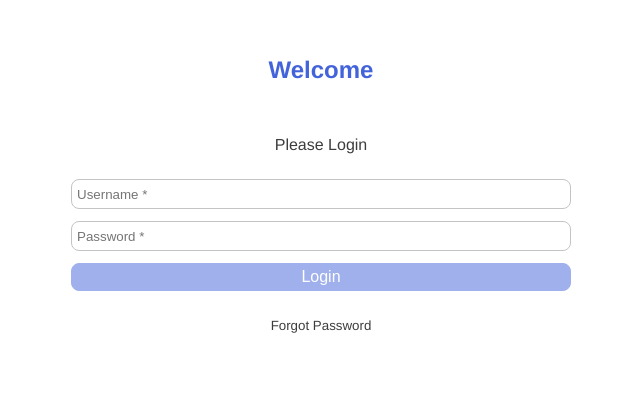
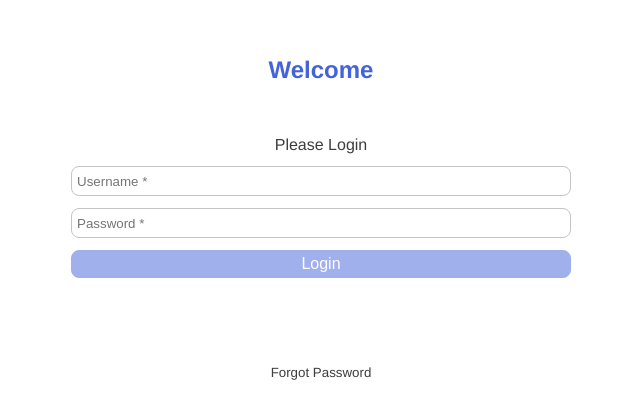
Before and after one commit to HassanM455/cmsfrontend, a React (Create React App) app in the folder app/: page / in a window 1280 px wide. Shown: the part 104-522 px from the top of the page, without its empty margins (319-959 px from the left). Built offline with nearby package versions, Linux system fonts and the light colour scheme.

Commit message:
Reorganizing CSS elements for LoginForm

```diff
--- a/app/src/App.css
+++ b/app/src/App.css
@@ -17,3 +17,17 @@
 
 	color: #4363DA;
 }
+
+
+.forgot__password {
+  position: absolute;
+ 	top: 35em;
+	color: #3D3D3D;
+	background: none;
+	border: none;
+	font-family: 'Helvetica Neue';
+	font-style: normal;
+	font-weight: 400;
+	line-height: 17px;
+	cursor: pointer;
+}
--- a/app/src/App.jsx
+++ b/app/src/App.jsx
@@ -4,6 +4,10 @@ import LoginForm from './components/LoginForm';
 
 
 function App() {
+  const forgotPasswordHandler = (event) => {
+
+  }
+
   return (
     <div className="app-login">
         <header
@@ -18,6 +22,7 @@ function App() {
             top: '15rem'
           }}>
         </LoginForm>
+      <button className="forgot__password" type="submit" onClick={forgotPasswordHandler}>Forgot Password</button>
     </div>
   );
 }
--- a/app/src/components/LoginForm.css
+++ b/app/src/components/LoginForm.css
@@ -4,10 +4,15 @@
 	justify-content: space-between;
 	align-items: center;
 	color: #3D3D3D;
-	gap: 25px;
+	gap: 12px;
+	order: 3;
+	width: 60vw;
+	max-width: 500px;
 }
 
-
+.loginform header {
+	color: #3D3D3D;
+}
 
 .loginform__inputs {
 	display: flex;
@@ -16,11 +21,9 @@
 	order: 3;
 	width: 60vw;
 	max-width: 500px;
-
-
 }
 
-.loginform__inputs input {
+.loginform input {
 	box-sizing: border-box;
 	border-radius: 8px;
 	align-items: flex-start;
@@ -28,11 +31,18 @@
 	height: 30px;
 }
 
-.loginform__inputs button {
+input:placeholder-shown {
+	padding: 0px 5px ;
+	border: 1px solid #C4C4C4;
+}
+
+.loginform button {
 	background: #4363DA;
 	border: 1px solid #4363DA;
 	opacity: 0.5;
 	border-radius: 8px;
+	align-items: flex-start;
+	align-self: stretch;
 	height: 28px;
 	justify-content: center;
 
@@ -44,18 +54,6 @@
 }
 
 
-input:placeholder-shown {
-	padding: 0px 5px ;
-	border: 1px solid #C4C4C4;
+.loginform button:focus {
+	opacity: 1.0;
 }
-
-.forgot__password {
-	color: #3D3D3D;
-	background: none;
-	border: none;
-	font-family: 'Helvetica Neue';
-	font-style: normal;
-	font-weight: 400;
-	line-height: 17px;
-	cursor: pointer;
-}
--- a/app/src/components/LoginForm.jsx
+++ b/app/src/components/LoginForm.jsx
@@ -8,16 +8,15 @@ function LoginForm(props) {
 	}
 
 	return (
-		<div className="loginform" style={props.style}>
+		<div className="loginform"style={props.style}>
 			<header>Please Login</header>
 			<form>
-				<div className="loginform__inputs">
-						<input type="text" placeholder="Username *"/>
-						<input type="password" placeholder="Password *"/>
-						<button type="submit"> Login </button>
+				<div className="loginform">
+					<input type="text" placeholder="Username *"/>
+					<input type="password" placeholder="Password *"/>
+					<button type="submit">Login</button>
 				</div>
 			</form>
-			<button className="forgot__password" type="submit" onClick={forgotPasswordHandler}>Forgot Password</button>
 		</div>
 	);
 };
```
